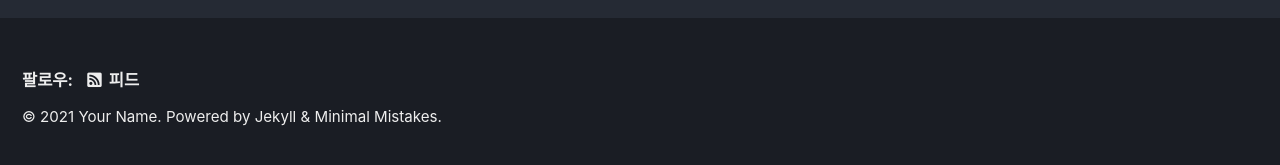
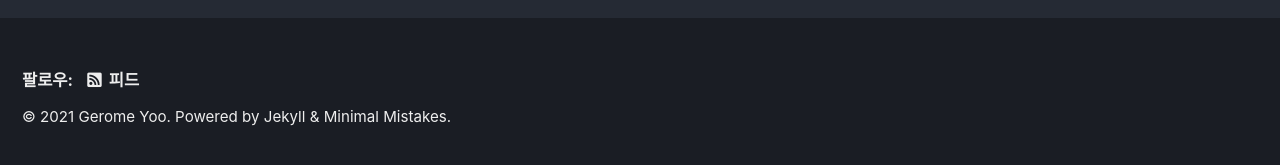
Before and after one commit to kagnew-j/kagnew-j.github.io, a Jekyll site: the page built from index.html, in a window 1280 px wide. Shown: the part 727-892 px from the top of the page. Built offline with Jekyll 4.4.1, drawn with Linux system fonts in a browser that asks for light colours; cached includes are drawn as plain includes; the list of posts is cut into pages by our own code.

Commit message:
Update _config.yml

```diff
--- a/_config.yml
+++ b/_config.yml
@@ -19,11 +19,11 @@ locale                   : "ko-KR" # "en-US"
 title                    : "Gerome Yoo" # "Site Title"
 title_separator          : "-"
 subtitle                 : # site tagline that appears below site title in masthead
-name                     : "Your Name"
-description              : "An amazing website."
+name                     : "Gerome Yoo"
+description              : "About Computer & Data Science mainly in Korean"
 url                      : # the base hostname & protocol for your site e.g. "https://mmistakes.github.io"
 baseurl                  : # the subpath of your site, e.g. "/blog"
-repository               : # GitHub username/repo-name e.g. "mmistakes/minimal-mistakes"
+repository               : kagnew-j/kagnew-j.github.io # GitHub username/repo-name e.g. "mmistakes/minimal-mistakes"
 teaser                   : # path of fallback teaser image, e.g. "/assets/images/500x300.png"
 logo                     : # path of logo image to display in the masthead, e.g. "/assets/images/88x88.png"
 masthead_title           : # overrides the website title displayed in the masthead, use " " for no title
```
